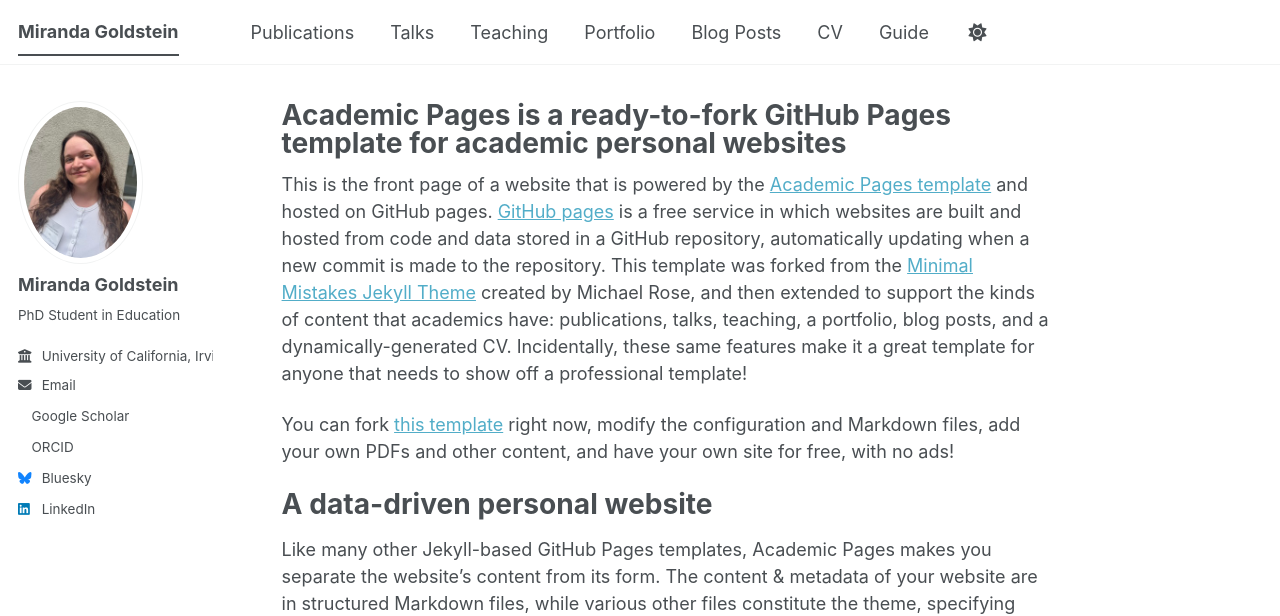
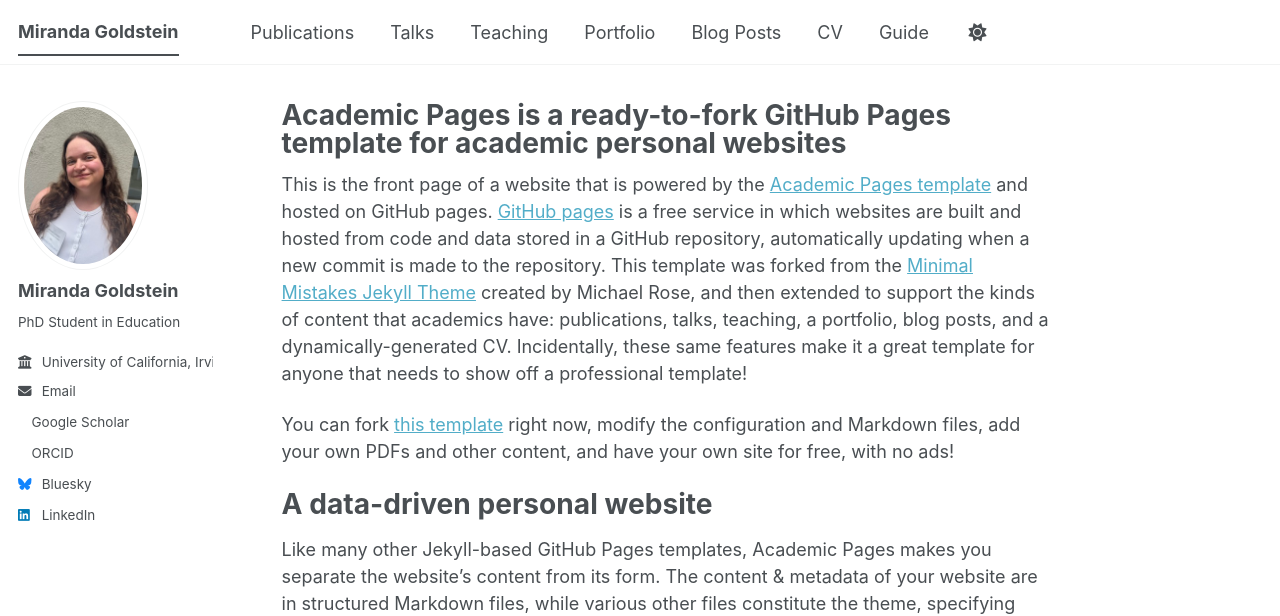
Before and after one commit to mirandagoldstein/mirandagoldstein.github.io, a Jekyll site: the page built from _pages/about.md, in a window 1280 px wide. Shown: the top 616 px of the page. Built offline with Jekyll 4.4.1, drawn with Linux system fonts in a browser that asks for light colours; a style sheet for code colours, icons or effects is not loaded.

Commit message:
Update _sidebar.scss

```diff
--- a/_sass/layout/_sidebar.scss
+++ b/_sass/layout/_sidebar.scss
@@ -154,7 +154,7 @@
   }
 
   img {
-    max-width: 125px;
+    max-width: 130px;
     border-radius: 50%;
 
     @include breakpoint($large) {
```
